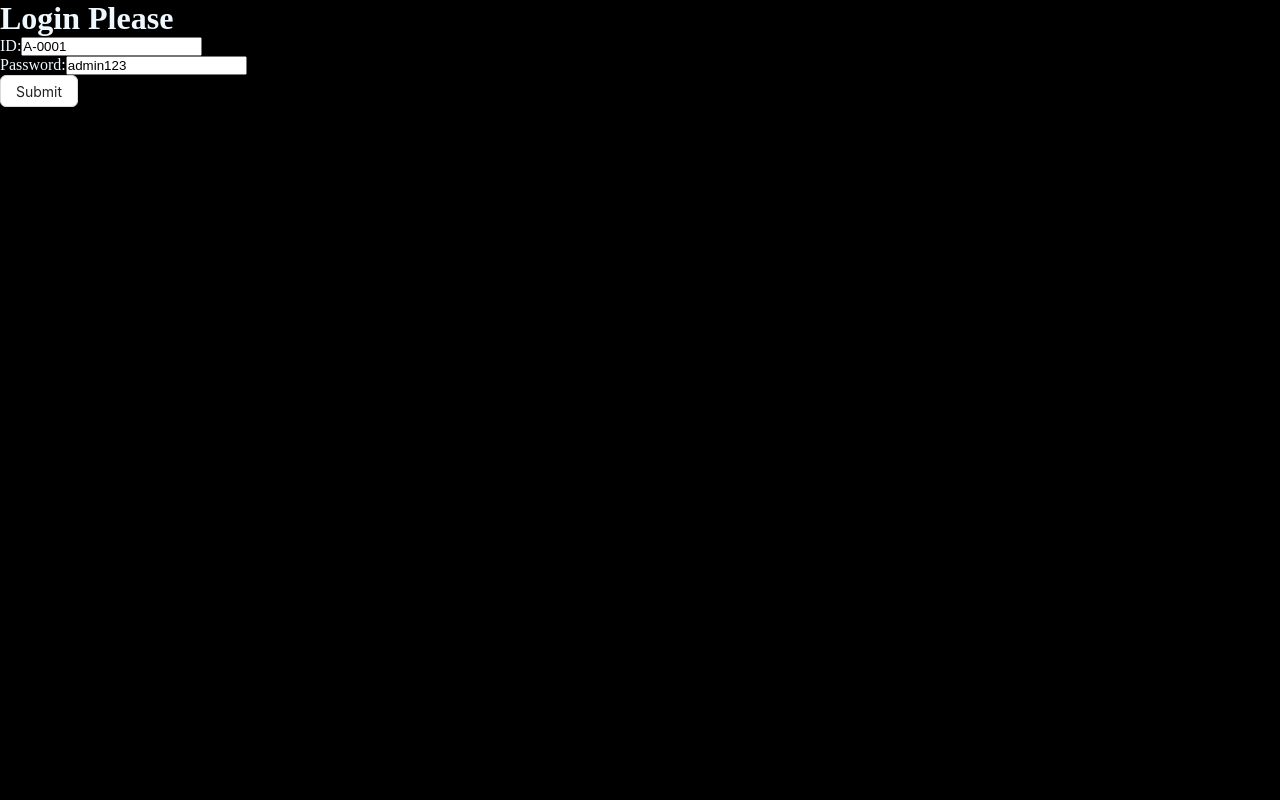
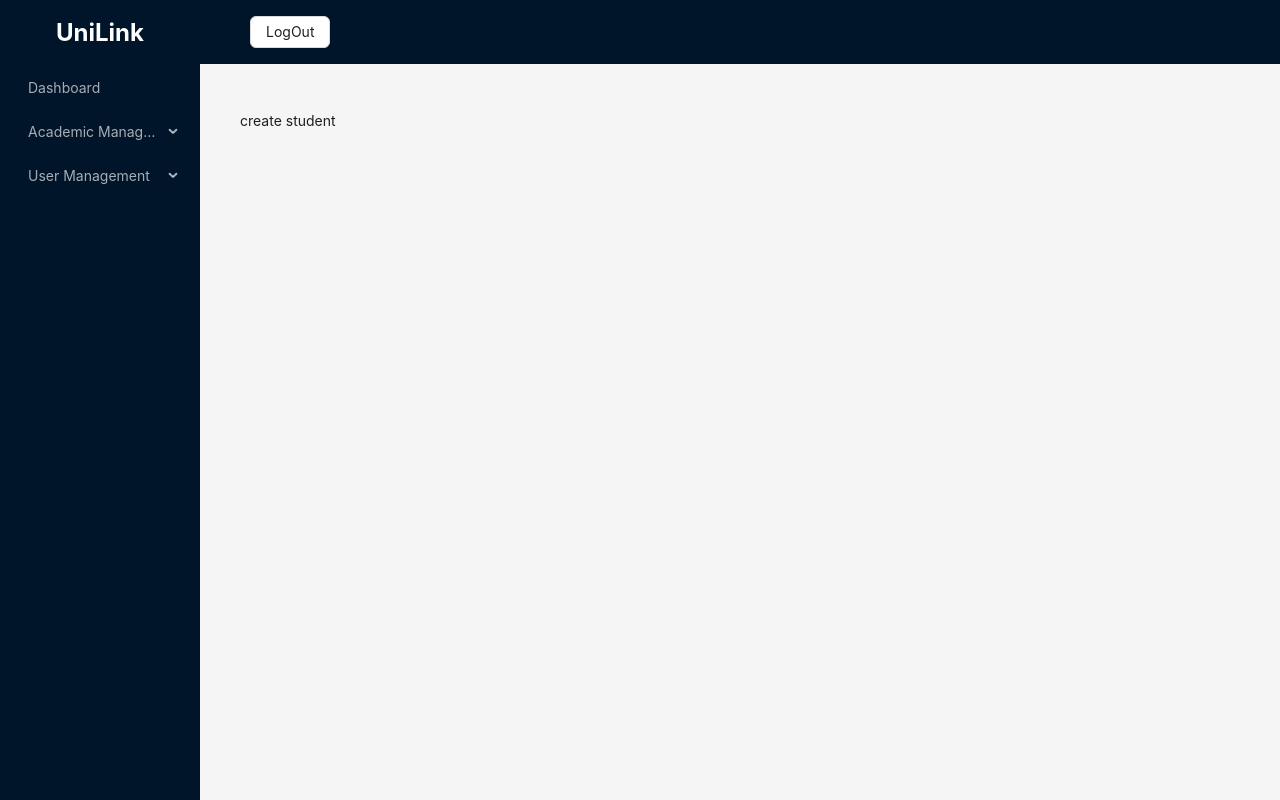
Before and after one commit to Shahriar090/Uni-Link-Client, a React (Vite) app: page /admin/create-student in a window 1280 px wide. Before the commit this address led to /login. Built offline with nearby package versions, Linux system fonts and the light colour scheme.

Commit message:
Made the sidebar dynamic based on user roles and implemented academic management routes.

```diff
--- a/src/App.tsx
+++ b/src/App.tsx
@@ -1,12 +1,12 @@
 import MainLayout from "./components/layout/MainLayout";
-import ProtectedRoute from "./components/layout/ProtectedRoute";
+// import ProtectedRoute from "./components/layout/ProtectedRoute";
 
 function App() {
   return (
     <>
-      <ProtectedRoute>
-        <MainLayout />
-      </ProtectedRoute>
+      {/* <ProtectedRoute>
+      </ProtectedRoute> */}
+      <MainLayout />
     </>
   );
 }
--- a/src/components/layout/Sidebar.tsx
+++ b/src/components/layout/Sidebar.tsx
@@ -12,7 +12,7 @@ const Sidebar = () => {
     STUDENT: "student",
   };
 
-  const role = "student";
+  const role = "admin";
   let sidebarItems;
   switch (role) {
     case userRole.ADMIN:
--- /dev/null
+++ b/src/pages/admin/academicManagement/AcademicSemester.tsx
@@ -0,0 +1,5 @@
+const AcademicSemester = () => {
+  return <div></div>;
+};
+
+export default AcademicSemester;
--- a/src/routes/AdminRoutes.tsx
+++ b/src/routes/AdminRoutes.tsx
@@ -1,3 +1,4 @@
+import AcademicSemester from "../pages/admin/academicManagement/AcademicSemester";
 import CreateAdmin from "../pages/admin/CreateAdmin";
 import CreateFaculty from "../pages/admin/CreateFaculty";
 import CreateStudent from "../pages/admin/CreateStudent";
@@ -8,6 +9,16 @@ export const adminPaths = [
     name: "Dashboard",
     path: "dashboard",
     element: <Dashboard />,
+  },
+  {
+    name: "Academic Management",
+    children: [
+      {
+        name: "Academic Semester",
+        path: "academic-semester",
+        element: <AcademicSemester />,
+      },
+    ],
   },
   {
     name: "User Management",
```
